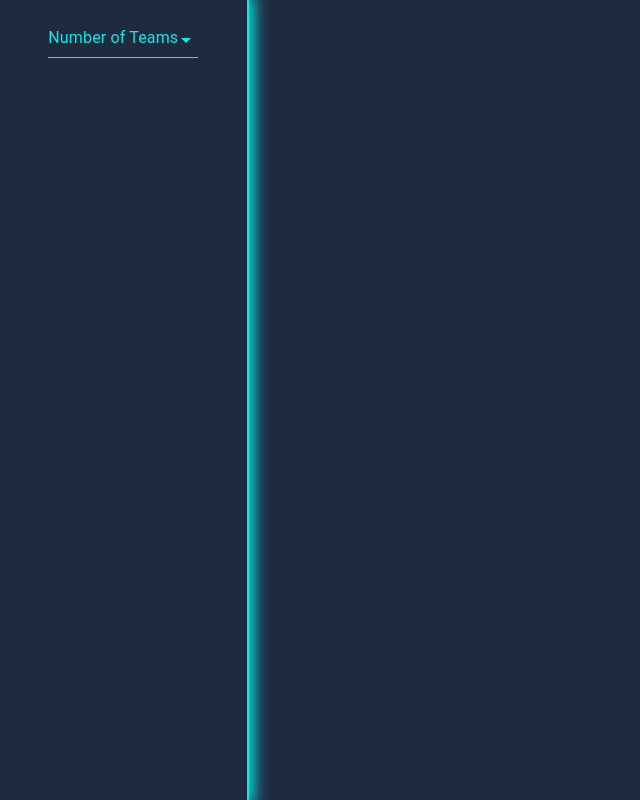
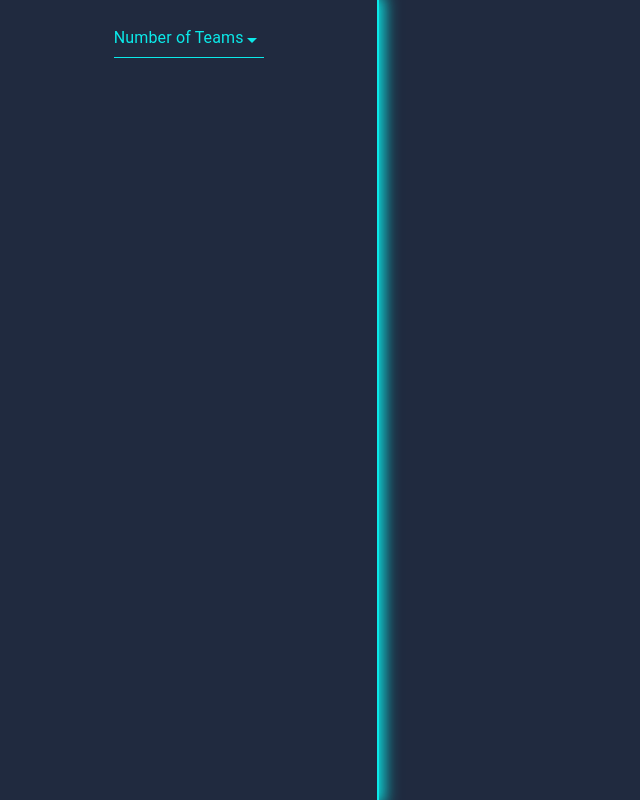
Before and after one commit to axbr9231/GrandTourney, a React (Create React App) app: page / in a window 1280 px wide. Shown: the whole page, without its empty margins (0-640 px from the left). Built offline with nearby package versions, Linux system fonts and the light colour scheme.

Commit message:
adds a transition to the teamCard on loss and sets up scroll into view for active matches

```diff
--- a/src/components/App.js
+++ b/src/components/App.js
@@ -284,7 +284,9 @@ const App = () => {
       setupComplete={teamSetupComplete}
       teamArray={teamObjectsArray}
       />
-      <Bracket rounds={rounds} updateNextRound={updateNextRound} currentMatch={currentMatch}/>
+      <div id='bracket' style={{width: '70vw', overflow: 'auto', scrollBehavior: 'smooth'}}>
+        <Bracket rounds={rounds} updateNextRound={updateNextRound} currentMatch={currentMatch}/>
+      </div>
     </ThemeProvider>
   )
 }
--- a/src/components/Bracket.js
+++ b/src/components/Bracket.js
@@ -4,15 +4,13 @@ import '../App.css';
 import Round from './Round.js';
 
 const Container = styled.div`
-    width: 80vw;
+    width: 170vw;
     min-height: 100vh;
     padding-left: 25px;
     display: flex;
-    overflow: auto;
 `;
 
 const Bracket = ({ rounds, updateNextRound, currentMatch }) => {
-
     return (
         <Container>
             {Object.keys(rounds).map(round => <Round key={round} round={round} matches={rounds[round]} updateNextRound={updateNextRound} currentMatch={currentMatch} />)}
--- a/src/components/Match.js
+++ b/src/components/Match.js
@@ -13,7 +13,16 @@ const Container = styled.div`
     box-shadow: 5px 0px 8px #0be9e9, -5px 0px 8px #0be9e9 inset;
 `;
 
-const Match = ({ round, match, index, currentMatch, updateNextRound }) => {
+const Match = ({ round, match, index, currentMatch, updateNextRound, bracketRef }) => {
+    const ref = React.useRef();
+    console.log('ref: ', ref);
+    if (match.isActive) {
+        ref.current.scrollIntoView({
+            bahavior: 'smooth',
+            block: 'center',
+            inline: 'nearest'
+        });
+    }
 
     const [modalOpen, setModalOpen] = useState(false);
 
@@ -62,7 +71,7 @@ const Match = ({ round, match, index, currentMatch, updateNextRound }) => {
     }
 
     return (
-        <Container style={style} >
+        <Container style={style} ref={ref}>
             {match.topTeam ? <Team
                 setWinner={setWinner}
                 openModal={openModal}
--- a/src/components/TeamCard.js
+++ b/src/components/TeamCard.js
@@ -7,15 +7,21 @@ const CardContainer = styled(Card)`
   margin: 15px 20px;
 `;
 
+const ContentContainer = animated(CardContent);
+
 const TeamCard = ({ team }) => {
 
-  console.log('team: ', team);
+  const props = useSpring({
+    config: { tension: 40 },
+    borderRadius: '8px',
+    boxShadow: team.lost ? '0px 0px 15px 8px red'  : '0px 0px 15px 8px #0be9e9'
+  })
 
   return (
     <CardContainer>
-      <CardContent style={{borderRadius: '8px',  boxShadow: team.lost ? '0px 0px 15px 8px red'  : '0px 0px 15px 8px #0be9e9', textDecoration: team.lost ? 'line-through red' : 'none'}}>
+      <ContentContainer style={props}>
         {team.name}
-      </CardContent>
+      </ContentContainer>
     </CardContainer>
   )
 }
--- a/src/components/TeamSetup.js
+++ b/src/components/TeamSetup.js
@@ -6,10 +6,11 @@ import TeamSetupForm from './TeamSetupForm';
 import TeamCard from './TeamCard';
 
 const MainContainer = styled.div`
+  float: left;
   display: flex;
   align-items: center;
   flex-flow: column;
-  width: 20vw;
+  width: 30vw;
   border-right: 2px solid #0be9e9;
   box-shadow: 0px 0px 15px 5px #0be9e9;
   margin-right: 20px;
```
